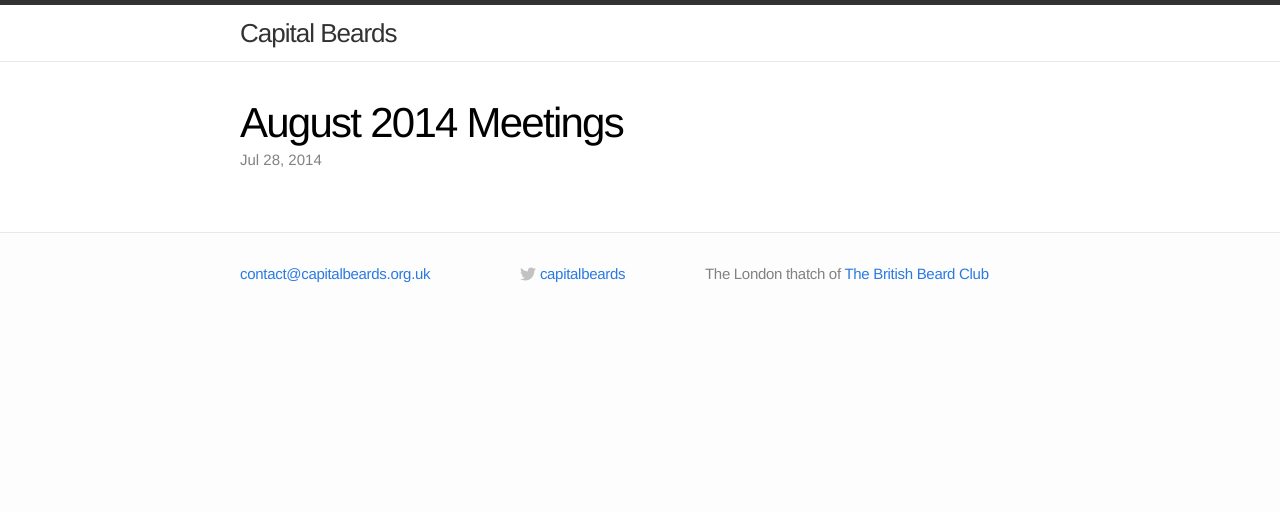
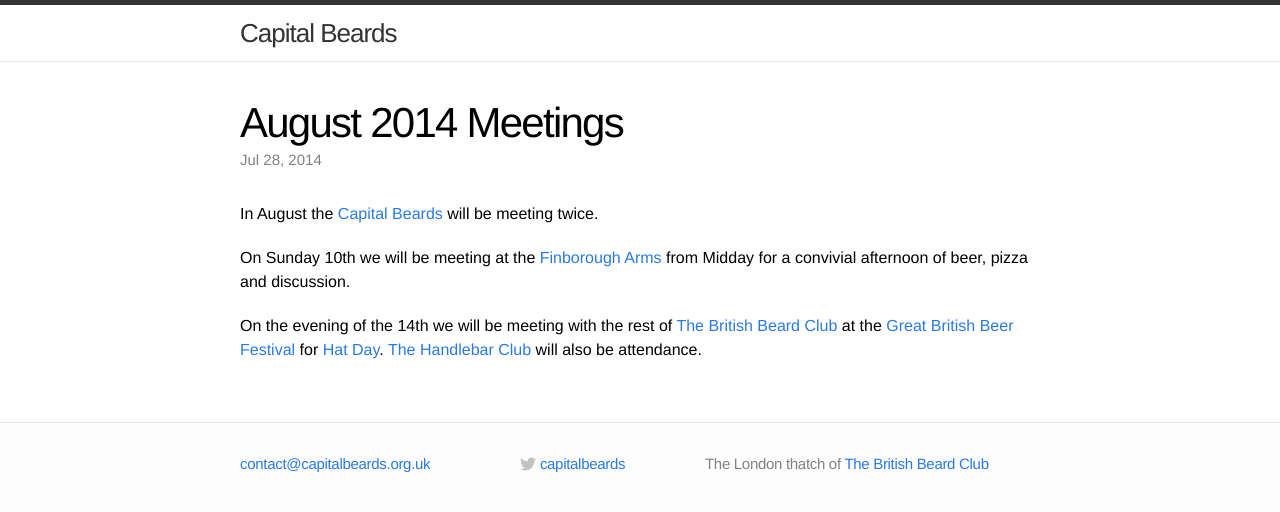
Before and after one commit to rjw1/capitalbeards.org.uk, a Jekyll site: the page built from _posts/2014-07-28-August-2014-Meetings.md, in a window 1280 px wide. Shown: the top 512 px of the page. Built offline with Jekyll 4.4.1, drawn with Linux system fonts in a browser that asks for light colours; Markdown is read by kramdown in place of the engine named in the settings.

Commit message:
August post to publish.

```diff
--- a/_posts/2014-07-28-August-2014-Meetings.md
+++ b/_posts/2014-07-28-August-2014-Meetings.md
@@ -2,3 +2,9 @@
 layout: post
 title: August 2014 Meetings
 ---
+
+In August the [Capital Beards](http://capitalbeards.org.uk) will be meeting twice.
+
+On Sunday 10th we will be meeting at the [Finborough Arms](http://london.randomness.org.uk/wiki.cgi?Finborough_Arms,_SW10_9ED) from Midday for a convivial afternoon of beer, pizza and discussion.
+
+On the evening of the 14th we will be meeting with the rest of [The British Beard Club](http://thebritishbeardclub.org) at the [Great British Beer Festival](http://gbbf.org.uk/) for [Hat Day](http://gbbf.org.uk/news/single/hat-day-to-return). [The Handlebar Club](http://www.handlebarclub.co.uk/index.php) will also be attendance.
```
